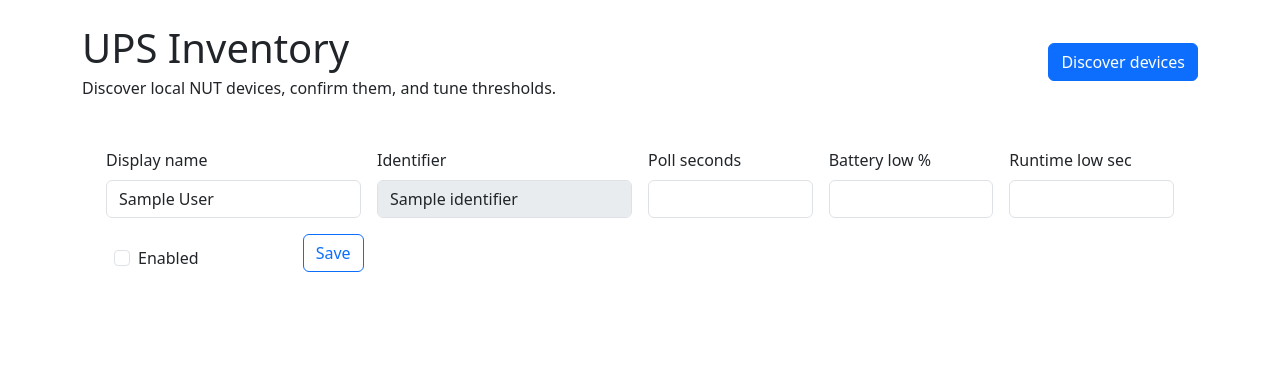
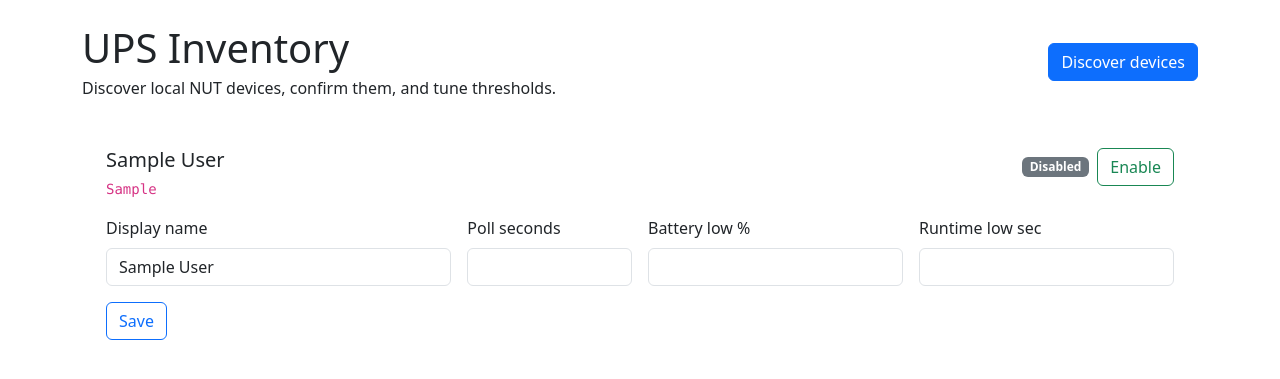
Before and after one commit to rioncm/power_snitch, a Python web app: template powersnitch_app/web/templates/devices.html in a window 1280 px wide. Shown: the part 56-435 px from the top of the page. Run offline with Jinja, Linux system fonts and the light colour scheme; the template is opened without the code that fills it: most values are stand-ins (such as "Sample title", 1, 10 or a date in 2020).

Commit message:
feat: update device management with reference identifier and toggle functionality

```diff
--- a/powersnitch_app/nut_setup.py
+++ b/powersnitch_app/nut_setup.py
@@ -5,7 +5,7 @@ import shutil
 import subprocess
 import sys
 from dataclasses import dataclass
-from datetime import datetime
+from datetime import UTC, datetime
 from pathlib import Path
 
 
@@ -120,7 +120,7 @@ def backup_file(path: Path, backup_dir: Path) -> None:
     if not path.exists():
         return
     backup_dir.mkdir(parents=True, exist_ok=True)
-    stamp = datetime.utcnow().strftime("%Y%m%d%H%M%S")
+    stamp = datetime.now(UTC).strftime("%Y%m%d%H%M%S")
     shutil.copy2(path, backup_dir / f"{path.name}.{stamp}.bak")
 
 
--- a/powersnitch_app/web/templates/dashboard.html
+++ b/powersnitch_app/web/templates/dashboard.html
@@ -17,12 +17,12 @@
       <h2 class="h5">UPS Inventory</h2>
       <div class="table-responsive">
         <table class="table align-middle">
-          <thead><tr><th>Name</th><th>Identifier</th><th>Status</th></tr></thead>
+          <thead><tr><th>Name</th><th>Reference</th><th>Status</th></tr></thead>
           <tbody>
             {% for device in devices %}
             <tr>
               <td>{{ device.display_name }}</td>
-              <td><code>{{ device.identifier }}</code></td>
+              <td><code>{{ device.reference_identifier }}</code></td>
               <td>{% if device.enabled %}<span class="badge text-bg-success">Enabled</span>{% else %}<span class="badge text-bg-secondary">Disabled</span>{% endif %}</td>
             </tr>
             {% else %}
--- a/powersnitch_app/web/templates/devices.html
+++ b/powersnitch_app/web/templates/devices.html
@@ -9,14 +9,32 @@
 </div>
 {% for device in devices %}
 <div class="panel p-4 mb-3">
+  <div class="d-flex justify-content-between align-items-start gap-3 mb-3">
+    <div>
+      <h2 class="h5 mb-1">{{ device.display_name }}</h2>
+      <div class="muted"><code>{{ device.reference_identifier }}</code></div>
+    </div>
+    <div class="d-flex align-items-center gap-2">
+      {% if device.enabled %}
+      <span class="badge text-bg-success">Enabled</span>
+      {% else %}
+      <span class="badge text-bg-secondary">Disabled</span>
+      {% endif %}
+      <form method="post" action="/devices/{{ device.id }}/toggle">
+        {% if device.enabled %}
+        <button class="btn btn-outline-danger" type="submit">Disable</button>
+        {% else %}
+        <button class="btn btn-outline-success" type="submit">Enable</button>
+        {% endif %}
+      </form>
+    </div>
+  </div>
   <form method="post" action="/devices/{{ device.id }}/update">
     <div class="row g-3 align-items-end">
-      <div class="col-md-3"><label class="form-label">Display name</label><input class="form-control" name="display_name" value="{{ device.display_name }}" required></div>
-      <div class="col-md-3"><label class="form-label">Identifier</label><input class="form-control" value="{{ device.identifier }}" disabled></div>
+      <div class="col-md-4"><label class="form-label">Display name</label><input class="form-control" name="display_name" value="{{ device.display_name }}" required></div>
       <div class="col-md-2"><label class="form-label">Poll seconds</label><input class="form-control" type="number" name="poll_interval_seconds" value="{{ device.poll_interval_seconds }}" min="5" required></div>
-      <div class="col-md-2"><label class="form-label">Battery low %</label><input class="form-control" type="number" step="0.1" name="battery_low_pct_threshold" value="{{ device.battery_low_pct_threshold }}" required></div>
-      <div class="col-md-2"><label class="form-label">Runtime low sec</label><input class="form-control" type="number" step="1" name="runtime_low_threshold_seconds" value="{{ device.runtime_low_threshold_seconds }}" required></div>
-      <div class="col-md-2 form-check ms-3"><input class="form-check-input" type="checkbox" name="enabled" {% if device.enabled %}checked{% endif %}><label class="form-check-label">Enabled</label></div>
+      <div class="col-md-3"><label class="form-label">Battery low %</label><input class="form-control" type="number" step="0.1" name="battery_low_pct_threshold" value="{{ device.battery_low_pct_threshold }}" required></div>
+      <div class="col-md-3"><label class="form-label">Runtime low sec</label><input class="form-control" type="number" step="1" name="runtime_low_threshold_seconds" value="{{ device.runtime_low_threshold_seconds }}" required></div>
       <div class="col-md-2"><button class="btn btn-outline-primary" type="submit">Save</button></div>
     </div>
   </form>
--- a/powersnitch_app/web/templates/graphs.html
+++ b/powersnitch_app/web/templates/graphs.html
@@ -6,7 +6,7 @@
   <div class="d-flex justify-content-between align-items-center mb-3">
     <div>
       <h2 class="h5 mb-0">{{ card.device.display_name }}</h2>
-      <p class="muted mb-0"><code>{{ card.device.identifier }}</code></p>
+      <p class="muted mb-0"><code>{{ card.device.reference_identifier }}</code></p>
     </div>
   </div>
   <div class="row g-4">
```
Also changed, not shown: powersnitch_app/storage.py (+11 -0 lines), powersnitch_app/web/app.py (+11 -2 lines).
